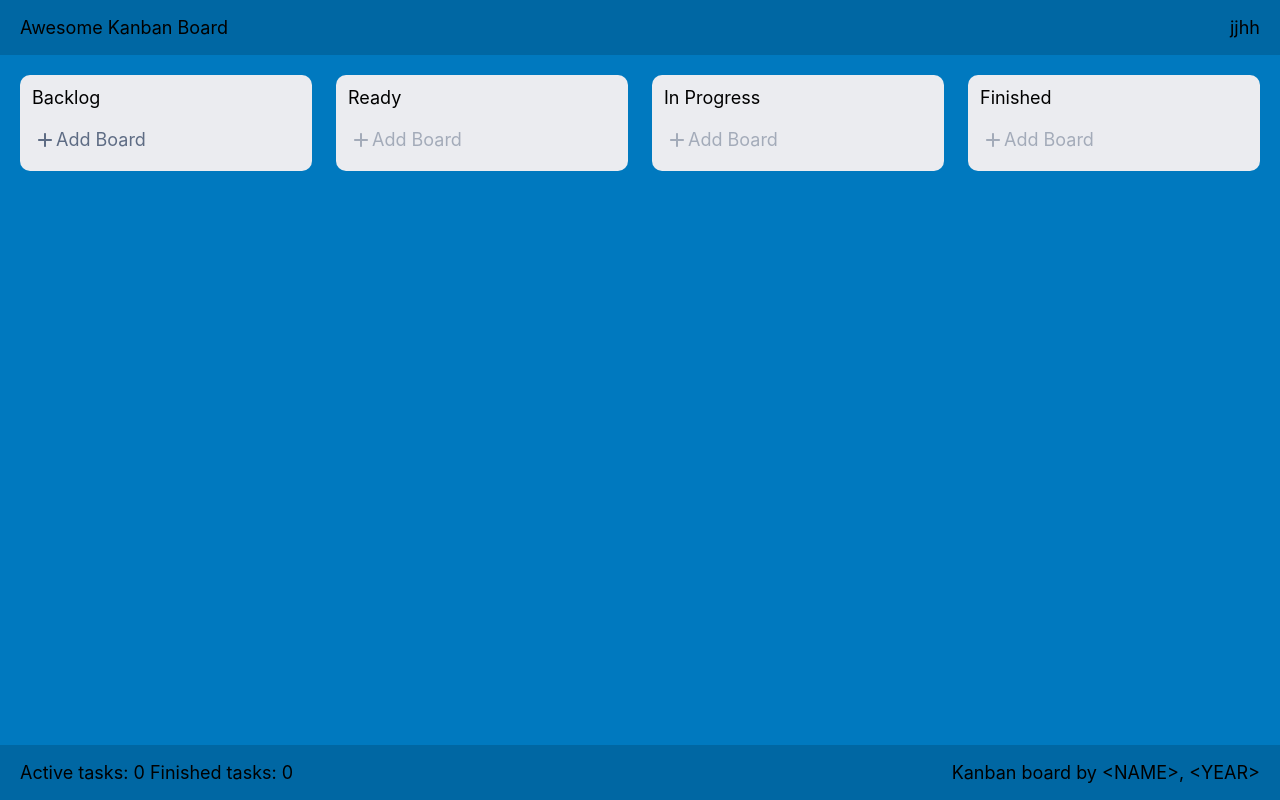
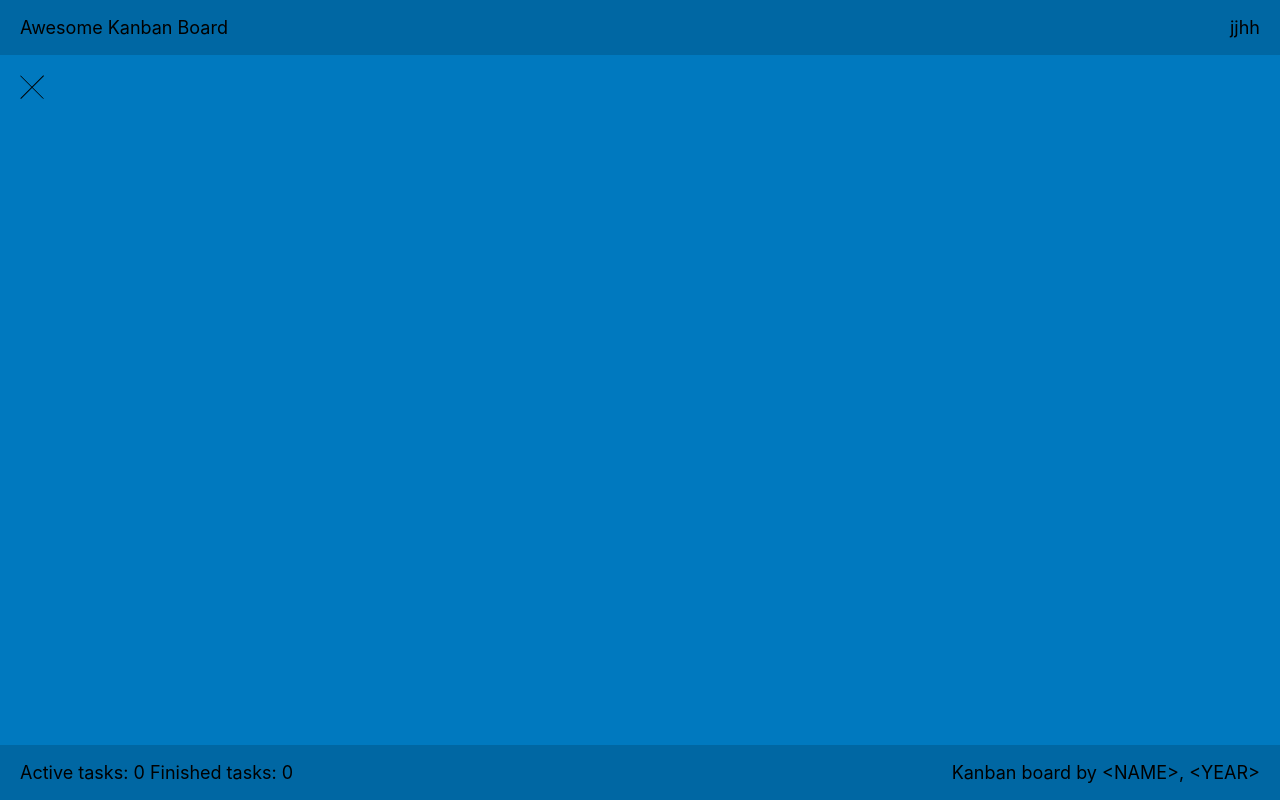
Before and after one commit to Vaycheslav2020/sf_kanban_board, a React (Create React App) app: page /1 in a window 1280 px wide. Built offline with nearby package versions, Linux system fonts and the light colour scheme; the HTML template or start-up script is replaced by a standard one.

Commit message:
add react-router

```diff
--- a/package.json
+++ b/package.json
@@ -8,6 +8,7 @@
     "@testing-library/user-event": "^13.5.0",
     "react": "^18.2.0",
     "react-dom": "^18.2.0",
+    "react-router-dom": "^6.8.1",
     "react-scripts": "5.0.1",
     "sass": "^1.57.1",
     "uniqid": "^5.4.0",
--- a/src/components/DeleteButton/DeleteButton.jsx
+++ b/src/components/DeleteButton/DeleteButton.jsx
@@ -2,7 +2,8 @@ import React from "react";
 import css from "./DeleteButton.module.scss";
 import { ReactComponent as Icon } from "./icon.svg";
 
-const DeleteButton = ({ deletingTask, taskId }) => {
+const DeleteButton = (props) => {
+  const { deletingTask, taskId, addingTask } = props;
   return (
     <button
       className={css.button}
@@ -10,6 +11,7 @@ const DeleteButton = ({ deletingTask, taskId }) => {
         deletingTask(taskId);
       }}
       title="delete this task"
+      disabled={addingTask}
     >
       <Icon />
     </button>
--- a/src/components/Main/Main.jsx
+++ b/src/components/Main/Main.jsx
@@ -1,13 +1,30 @@
+import { BrowserRouter, Routes, Route } from "react-router-dom";
 import css from "./Main.module.scss";
 import Board from "../Board/Board";
+import ViewingTask from "../ViewingTask/ViewingTask";
 
 const Main = (props) => {
   const { data } = props;
   return (
     <main className={css.main}>
-      {data.map((item, idx) => {
-        return <Board key={item.title} title={item.title} prevTaskList={idx === 0 ? false : data[idx - 1].issues} {...props} />;
-      })}
+      <BrowserRouter>
+        <Routes>
+          <Route
+            path={"/"}
+            element={data.map((item, idx) => {
+              return (
+                <Board
+                  key={item.title}
+                  title={item.title}
+                  prevTaskList={idx === 0 ? false : data[idx - 1].issues}
+                  {...props}
+                />
+              );
+            })}
+          ></Route>
+          <Route path={"/:taskId"} element={<ViewingTask {...props} />} />
+        </Routes>
+      </BrowserRouter>
     </main>
   );
 };
--- a/src/components/TaskBlock/TaskBlock.jsx
+++ b/src/components/TaskBlock/TaskBlock.jsx
@@ -1,15 +1,17 @@
 import css from "./TaskBlock.module.scss";
 import DeleteButton from "../DeleteButton/DeleteButton";
+import { Link } from "react-router-dom";
 
-const TaskBlock = ({ task, deletingTask }) => {
+const TaskBlock = (props) => {
+  const { task, deletingTask } = props
   return (
-    <div id={task.id} className={css.task} title="click to open the task">
+    <Link to={`/${task.id}`} id={task.id} className={css.task} title="click to open the task">
       <div className={css.taskGroup}>
-        <h4 className={css.name}>{task.name}</h4>
-        <DeleteButton deletingTask={deletingTask} taskId={task.id} />
+        <span className={css.name}>{task.name}</span>
+        <DeleteButton deletingTask={deletingTask} taskId={task.id} {...props} />
       </div>
       <div className={css.description}>{task.description}</div>
-    </div>
+    </Link>
   );
 };
 
--- a/src/components/TaskBlock/TaskBlock.module.scss
+++ b/src/components/TaskBlock/TaskBlock.module.scss
@@ -1,8 +1,11 @@
 .task {
+  display: block;
   padding: 7px 8px;
   background-color: #ffffff;
   border-radius: 5px;
   margin: 15px 0;
+  text-decoration: none;
+  color: inherit;
   cursor: pointer;
   transition: 150ms linear;
 
--- a/src/components/ViewingTask/ViewingTask.jsx
+++ b/src/components/ViewingTask/ViewingTask.jsx
@@ -1,8 +1,33 @@
+import React from "react";
+import { useParams, Link } from "react-router-dom";
+import { ReactComponent as Cancel } from "./cancel.svg";
 import css from "./ViewingTask.module.scss";
 
-const ViewingTask = () => {
+const ViewingTask = (props) => {
+  const { data } = props;
+
+  const { taskId } = useParams();
+  const task = data.map((item) => {
+    return Object.assign(
+      item.issues.map((task) => {
+        if (task.id === taskId) return Object.assign(task);
+      })
+    );
+    return task
+  });
+
+  console.log(task);
+
   return (
-    <div className={css.viewingTask}></div>
-  )
+    <div id={task.id} className={css.viewingTask}>
+      <div className={css.taskGroup}>
+        <h4 className={css.name}>{task.name}</h4>
+        <Link to="/" className={css.cancel}>
+          <Cancel />
+        </Link>
+      </div>
+      <div className={css.description}>{task.description}</div>
+    </div>
+  );
 };
 export default ViewingTask;
```
Also changed, not shown: src/components/ViewingTask/cancel.svg (added), 1 other file (tests, documents, lock files or other folders).
